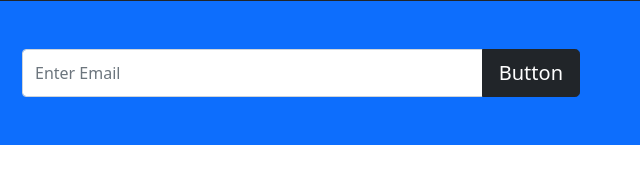
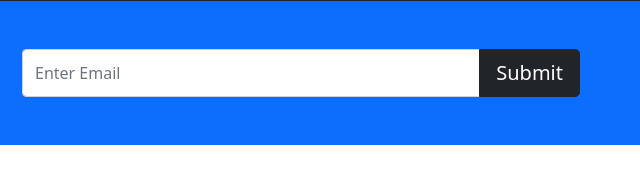
Before and after one commit to Mohsina-Ahmed/Salar-Impex-Limited, a plain HTML site: page index.html in a window 1280 px wide. Shown: the part 442-632 px from the top of the page, 618-1258 px from the left. Drawn offline with nearby package versions, Linux system fonts and the light colour scheme.

Commit message:
small addition

```diff
--- a/index.html
+++ b/index.html
@@ -106,7 +106,7 @@
               type="button"
               id="button-addon2"
             >
-              Button
+              Submit
             </button>
           </div>
         </div>
```
